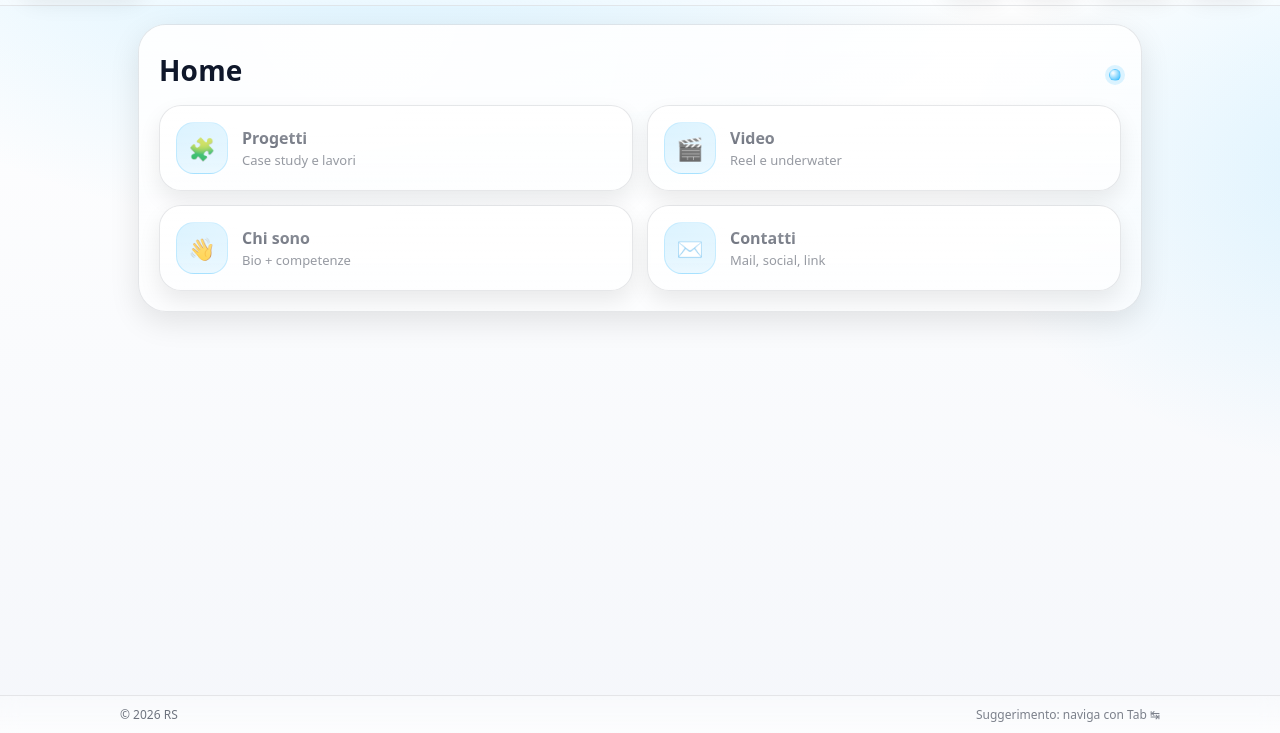
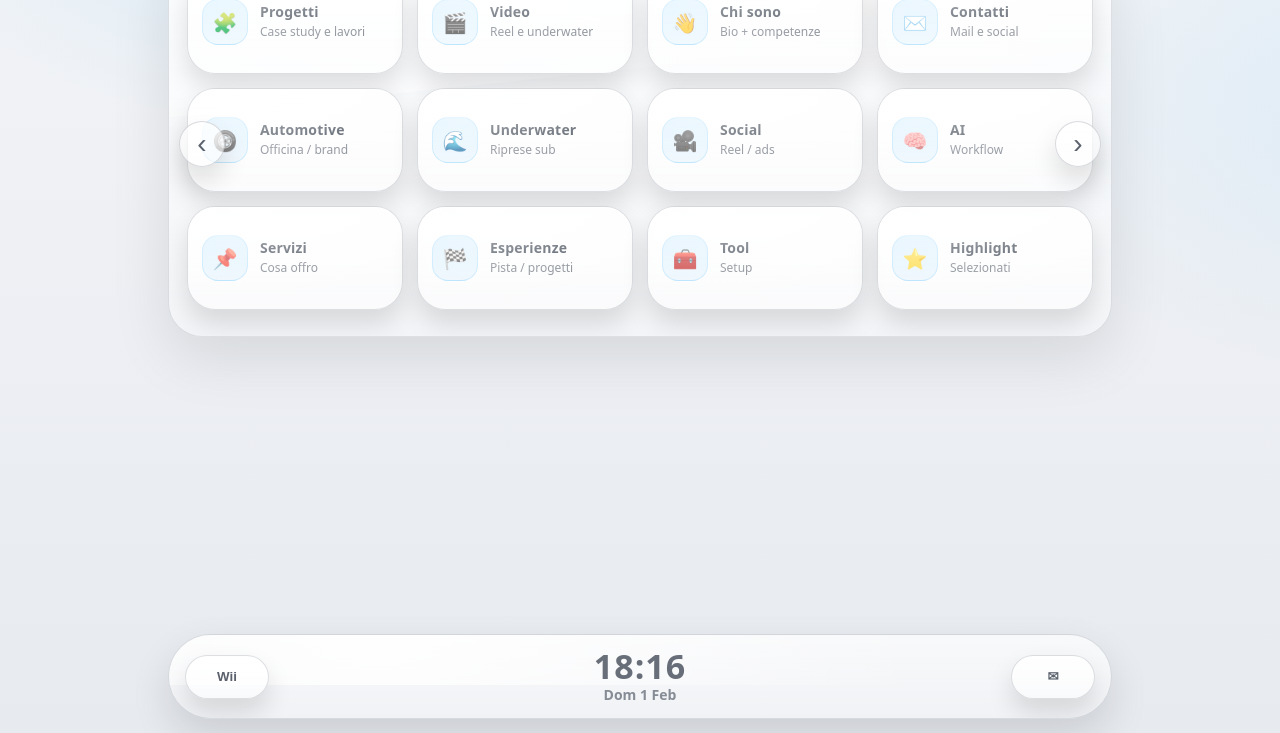
Before and after one commit to Velvet172/Portfolio_Valerio, a website built with Vite: page index.html in a window 1280 px wide. Shown: the part 67-800 px from the top of the page. Built offline with nearby package versions, Linux system fonts and the light colour scheme.

Commit message:
step 2: wii pointer with custom svg

```diff
--- a/index.html
+++ b/index.html
@@ -3,39 +3,44 @@
   <head>
     <meta charset="UTF-8" />
     <meta name="viewport" content="width=device-width, initial-scale=1.0" />
-    <title>VS Portfolio — Wii-ish UI</title>
+    <title>RS Portfolio — Wii-like</title>
   </head>
 
   <body>
-    <header class="topbar">
-      <div class="brand">VS Portfolio</div>
+    <main class="wii-shell">
+      <section class="wii-board" aria-label="Menu canali">
+        <div class="wii-grid" id="grid" aria-label="Canali"></div>
 
-      <nav class="nav">
-        <button class="pill" data-route="home">Home</button>
-        <button class="pill" data-route="works">Lavori</button>
-        <button class="pill" data-route="about">Chi sono</button>
-        <button class="pill" data-route="contact">Contatti</button>
-      </nav>
-    </header>
+        <button class="wii-arrow wii-arrow-left" id="prevPage" aria-label="Pagina precedente">
+          ‹
+        </button>
+        <button class="wii-arrow wii-arrow-right" id="nextPage" aria-label="Pagina successiva">
+          ›
+        </button>
+      </section>
 
-    <main class="shell">
-      <section class="panel" id="view">
-        <div class="titleRow">
-          <h1 id="viewTitle">Home</h1>
-          <div class="statusDot" title="Online"></div>
+      <footer class="wii-bar" aria-label="Barra inferiore">
+        <button class="wii-pill" id="btnLeft" type="button" aria-label="Pulsante sinistro">
+          Wii
+        </button>
+
+        <div class="wii-clock">
+          <div class="wii-time" id="time">--:--</div>
+          <div class="wii-date" id="date">---</div>
         </div>
 
-        <div class="grid" id="grid"></div>
-      </section>
+        <button class="wii-pill" id="btnRight" type="button" aria-label="Pulsante destro">
+          ✉︎
+        </button>
+      </footer>
     </main>
 
-    <footer class="footer">
-      <div class="footerInner">
-        <span>© <span id="year"></span> RS</span>
-        <span class="hint">Suggerimento: naviga con Tab ↹</span>
-      </div>
-    </footer>
+    <div id="wiiPointer" class="wii-pointer" aria-hidden="true"></div>
 
     <script type="module" src="/src/main.js"></script>
   </body>
+    <div id="wiiPointer" class="wii-pointer" aria-hidden="true"></div>
+  <script type="module" src="/src/main.js"></script>
+</body>
+
 </html>
--- a/src/main.js
+++ b/src/main.js
@@ -1,61 +1,61 @@
 import "./style.css";
 
-document.getElementById("year").textContent = new Date().getFullYear();
+const grid = document.getElementById("grid");
+const timeEl = document.getElementById("time");
+const dateEl = document.getElementById("date");
+const prevBtn = document.getElementById("prevPage");
+const nextBtn = document.getElementById("nextPage");
 
-const title = document.getElementById("viewTitle");
-const grid = document.getElementById("grid");
+const pages = [
+  [
+    { icon: "🧩", t: "Progetti", s: "Case study e lavori", href: "#projects" },
+    { icon: "🎬", t: "Video", s: "Reel e underwater", href: "#videos" },
+    { icon: "👋", t: "Chi sono", s: "Bio + competenze", href: "#about" },
+    { icon: "✉️", t: "Contatti", s: "Mail e social", href: "#contact" },
 
-const routes = {
-  home: {
-    title: "Home",
-    tiles: [
-      { icon: "🧩", t: "Progetti", s: "Case study e lavori", href: "#works" },
-      { icon: "🎬", t: "Video", s: "Reel e underwater", href: "#videos" },
-      { icon: "👋", t: "Chi sono", s: "Bio + competenze", href: "#about" },
-      { icon: "✉️", t: "Contatti", s: "Mail, social, link", href: "#contact" },
-    ],
-  },
-  works: {
-    title: "Lavori",
-    tiles: [
-      { icon: "🛞", t: "Automotive", s: "Officina / brand / contenuti", href: "#work-1" },
-      { icon: "🌊", t: "Underwater", s: "Riprese e progetti sub", href: "#work-2" },
-      { icon: "🎥", t: "Social", s: "Vertical video, ads, reel", href: "#work-3" },
-      { icon: "🧠", t: "AI & Processi", s: "Automazioni e workflow", href: "#work-4" },
-    ],
-  },
-  about: {
-    title: "Chi sono",
-    tiles: [
-      { icon: "🧭", t: "Profilo", s: "Cosa faccio e come lavoro", href: "#bio" },
-      { icon: "🧰", t: "Competenze", s: "Tool e specialità", href: "#skills" },
-      { icon: "🏁", t: "Esperienze", s: "Pista, workshop, progetti", href: "#exp" },
-      { icon: "📌", t: "Valori", s: "Qualità, precisione, stile", href: "#values" },
-    ],
-  },
-  contact: {
-    title: "Contatti",
-    tiles: [
-      { icon: "📩", t: "Email", s: "Scrivimi", href: "mailto:hello@example.com" },
-      { icon: "📸", t: "Instagram", s: "DM e portfolio", href: "#ig" },
-      { icon: "▶️", t: "YouTube", s: "Video lunghi", href: "#yt" },
-      { icon: "💬", t: "WhatsApp", s: "Messaggio veloce", href: "#wa" },
-    ],
-  },
-};
+    { icon: "🛞", t: "Automotive", s: "Officina / brand", href: "#auto" },
+    { icon: "🌊", t: "Underwater", s: "Riprese sub", href: "#underwater" },
+    { icon: "🎥", t: "Social", s: "Reel / ads", href: "#social" },
+    { icon: "🧠", t: "AI", s: "Workflow", href: "#ai" },
 
-function render(routeKey) {
-  const r = routes[routeKey] ?? routes.home;
-  title.textContent = r.title;
+    { icon: "📌", t: "Servizi", s: "Cosa offro", href: "#services" },
+    { icon: "🏁", t: "Esperienze", s: "Pista / progetti", href: "#exp" },
+    { icon: "🧰", t: "Tool", s: "Setup", href: "#tools" },
+    { icon: "⭐️", t: "Highlight", s: "Selezionati", href: "#high" },
+  ],
+  [
+    { icon: "📷", t: "Galleria", s: "Foto e frame", href: "#gallery" },
+    { icon: "🗂️", t: "Archivio", s: "Lavori passati", href: "#archive" },
+    { icon: "📝", t: "Blog", s: "Note e making-of", href: "#blog" },
+    { icon: "📍", t: "Dove sono", s: "Roma / contatti", href: "#where" },
 
-  grid.innerHTML = r.tiles
+    { icon: "🤝", t: "Collaborazioni", s: "Brand / team", href: "#collab" },
+    { icon: "🎞️", t: "Showreel", s: "Best of", href: "#showreel" },
+    { icon: "📦", t: "Pacchetti", s: "Offerte", href: "#packs" },
+    { icon: "🔧", t: "Processo", s: "Come lavoro", href: "#process" },
+
+    { icon: "📩", t: "Newsletter", s: "Aggiornamenti", href: "#news" },
+    { icon: "🧭", t: "Mission", s: "Visione", href: "#mission" },
+    { icon: "🗓️", t: "Disponibilità", s: "Date", href: "#dates" },
+    { icon: "⚙️", t: "Impostazioni", s: "UI", href: "#settings" },
+  ],
+];
+
+let pageIndex = 0;
+
+function renderPage() {
+  const items = pages[pageIndex];
+
+  grid.innerHTML = items
     .map(
       (x) => `
-      <a class="tile" href="${x.href}">
-        <div class="tileIcon">${x.icon}</div>
-        <div class="tileText">
-          <div class="tileTitle">${x.t}</div>
-          <div class="tileSub">${x.s}</div>
+      <a class="wii-tile" href="${x.href}">
+        <div class="wii-tileContent">
+          <div class="wii-icon">${x.icon}</div>
+          <div>
+            <div class="wii-title">${x.t}</div>
+            <div class="wii-sub">${x.s}</div>
+          </div>
         </div>
       </a>
     `
@@ -63,8 +63,115 @@ function render(routeKey) {
     .join("");
 }
 
-document.querySelectorAll("[data-route]").forEach((btn) => {
-  btn.addEventListener("click", () => render(btn.dataset.route));
+function tickClock() {
+  const now = new Date();
+  const hh = String(now.getHours()).padStart(2, "0");
+  const mm = String(now.getMinutes()).padStart(2, "0");
+  timeEl.textContent = `${hh}:${mm}`;
+
+  const weekdays = ["Dom", "Lun", "Mar", "Mer", "Gio", "Ven", "Sab"];
+  const months = ["Gen", "Feb", "Mar", "Apr", "Mag", "Giu", "Lug", "Ago", "Set", "Ott", "Nov", "Dic"];
+  const dd = now.getDate();
+  const wd = weekdays[now.getDay()];
+  const mo = months[now.getMonth()];
+  dateEl.textContent = `${wd} ${dd} ${mo}`;
+}
+
+prevBtn.addEventListener("click", () => {
+  pageIndex = (pageIndex - 1 + pages.length) % pages.length;
+  renderPage();
 });
 
-render("home");
+nextBtn.addEventListener("click", () => {
+  pageIndex = (pageIndex + 1) % pages.length;
+  renderPage();
+});
+
+renderPage();
+tickClock();
+setInterval(tickClock, 1000);
+// --- Wii pointer (hand) ---
+const pointerEl = document.getElementById("wiiPointer");
+
+// posizione target (mouse) e posizione attuale (smussata)
+let tx = 0, ty = 0;
+let cx = 0, cy = 0;
+let visible = false;
+
+// per disattivare su touch / penna
+let lastPointerType = "mouse";
+
+function showPointer() {
+  if (!pointerEl) return;
+  if (!visible) {
+    visible = true;
+    pointerEl.style.opacity = "1";
+  }
+}
+
+function hidePointer() {
+  if (!pointerEl) return;
+  visible = false;
+  pointerEl.style.opacity = "0";
+}
+
+// smoothing (0.18 = abbastanza “Wii”)
+function animatePointer() {
+  cx += (tx - cx) * 0.18;
+  cy += (ty - cy) * 0.18;
+
+  // offset per far “puntare” l’indice un po’ più preciso
+  const offsetX = -10;
+  const offsetY = -4;
+
+
+  if (pointerEl) {
+    pointerEl.style.transform = `translate3d(${cx + offsetX}px, ${cy + offsetY}px, 0)`;
+  }
+  requestAnimationFrame(animatePointer);
+}
+requestAnimationFrame(animatePointer);
+
+window.addEventListener("pointermove", (e) => {
+  lastPointerType = e.pointerType || "mouse";
+
+  // se non è mouse, nascondi
+  if (lastPointerType !== "mouse") {
+    hidePointer();
+    return;
+  }
+
+  tx = e.clientX;
+  ty = e.clientY;
+  showPointer();
+});
+
+window.addEventListener("mouseleave", () => hidePointer());
+
+// hover su elementi cliccabili: tile, bottoni, frecce
+const hoverSelector = ".wii-tile, .wii-pill, .wii-arrow";
+
+function setHover(on) {
+  if (!pointerEl) return;
+  pointerEl.classList.toggle("is-hover", on);
+}
+
+document.addEventListener("pointerover", (e) => {
+  if (lastPointerType !== "mouse") return;
+  if (e.target && e.target.closest && e.target.closest(hoverSelector)) setHover(true);
+});
+
+document.addEventListener("pointerout", (e) => {
+  if (e.target && e.target.closest && e.target.closest(hoverSelector)) setHover(false);
+});
+
+// click feedback
+document.addEventListener("pointerdown", () => {
+  if (!pointerEl || lastPointerType !== "mouse") return;
+  pointerEl.classList.add("is-down");
+});
+
+document.addEventListener("pointerup", () => {
+  if (!pointerEl) return;
+  pointerEl.classList.remove("is-down");
+});
--- a/src/style.css
+++ b/src/style.css
@@ -1,15 +1,20 @@
 :root{
-  --bg: #f5f7fb;
-  --stroke: rgba(10,20,40,0.10);
-  --text: #0f172a;
-  --muted: rgba(15,23,42,0.60);
-  --accent: #2bb8ff;
+  --bg1:#f2f4f7;
+  --bg2:#e7eaef;
 
-  --r-xl: 28px;
-  --r-lg: 22px;
+  --tile:#f7f8fa;
+  --tile2:#eef1f5;
 
-  --shadow1: 0 10px 30px rgba(0,0,0,0.10);
-  --shadow2: 0 18px 40px rgba(0,0,0,0.14);
+  --stroke: rgba(20,30,50,.18);
+  --shadow: rgba(0,0,0,.18);
+  --glow: rgba(60,180,255,.28);
+
+  --text:#1a2433;
+  --muted: rgba(26,36,51,.62);
+  --accent:#2bb8ff;
+
+  --r: 22px;
+  --r2: 28px;
 }
 
 *{box-sizing:border-box}
@@ -18,186 +23,261 @@ html,body{height:100%}
 body{
   margin:0;
   font-family: ui-sans-serif, system-ui, -apple-system, Segoe UI, Roboto, Arial, sans-serif;
-  color:var(--text);
+  color: var(--text);
   background:
-    radial-gradient(1200px 700px at 30% -10%, rgba(43,184,255,0.22), transparent 55%),
-    radial-gradient(900px 600px at 110% 30%, rgba(43,184,255,0.16), transparent 50%),
-    linear-gradient(180deg, #ffffff, var(--bg));
+    radial-gradient(1000px 520px at 30% -10%, rgba(60,180,255,.18), transparent 55%),
+    radial-gradient(800px 520px at 110% 20%, rgba(60,180,255,.10), transparent 55%),
+    linear-gradient(180deg, var(--bg1), var(--bg2));
 }
 
-.topbar{
-  position: sticky;
-  top: 0;
-  z-index: 10;
-  padding: 18px 18px 10px;
+.wii-shell{
+  min-height: 100%;
+  display:flex;
+  flex-direction:column;
+  justify-content:space-between;
+  gap: 18px;
+  padding: 18px 18px 14px;
+  max-width: 980px;
+  margin: 0 auto;
+}
+
+.wii-board{
+  position: relative;
+  padding: 18px 18px 26px;
+  border-radius: 34px;
+  border: 1px solid rgba(20,30,50,.12);
+  background:
+    linear-gradient(180deg, rgba(255,255,255,.72), rgba(255,255,255,.40));
+  box-shadow: 0 20px 60px rgba(0,0,0,.10);
+  overflow: hidden;
+}
+
+.wii-board::before{
+  content:"";
+  position:absolute;
+  inset:-40% -10% auto -10%;
+  height: 70%;
+  background: radial-gradient(circle at 30% 30%, rgba(255,255,255,.92), transparent 60%);
+  transform: rotate(-6deg);
+  pointer-events:none;
+}
+
+.wii-grid{
+  display:grid;
+  grid-template-columns: repeat(4, minmax(0, 1fr));
+  gap: 14px;
+  position: relative;
+  z-index: 1;
+}
+
+.wii-tile{
+  height: 104px;
+  border-radius: var(--r2);
+  border: 1px solid rgba(20,30,50,.14);
+  background:
+    linear-gradient(180deg, rgba(255,255,255,.90), rgba(255,255,255,.55));
+  box-shadow:
+    0 14px 26px rgba(0,0,0,.12),
+    inset 0 1px 0 rgba(255,255,255,.85);
+  display:flex;
+  align-items:center;
+  justify-content:center;
+  text-decoration:none;
+  color: inherit;
+  position: relative;
+  overflow:hidden;
+  transition: transform .16s ease, box-shadow .16s ease, border-color .16s ease;
+}
+
+.wii-tile::after{
+  content:"";
+  position:absolute;
+  inset:0;
+  background: radial-gradient(520px 180px at 30% 0%, rgba(255,255,255,.92), transparent 55%);
+  opacity: .9;
+  pointer-events:none;
+}
+
+.wii-tile:hover{
+  transform: translateY(-3px);
+  border-color: rgba(60,180,255,.35);
+  box-shadow:
+    0 18px 36px rgba(0,0,0,.16),
+    inset 0 1px 0 rgba(255,255,255,.90);
+}
+
+.wii-tile:focus{
+  outline:none;
+  border-color: rgba(60,180,255,.80);
+  box-shadow:
+    0 0 0 5px var(--glow),
+    0 18px 36px rgba(0,0,0,.16),
+    inset 0 1px 0 rgba(255,255,255,.90);
+}
+
+.wii-tileContent{
+  display:flex;
+  gap: 12px;
+  align-items:center;
+  padding: 14px;
+  width: 100%;
+}
+
+.wii-icon{
+  width: 46px;
+  height: 46px;
+  border-radius: 16px;
+  display:grid;
+  place-items:center;
+  font-size: 20px;
+  background: linear-gradient(180deg, rgba(60,180,255,.22), rgba(60,180,255,.08));
+  border: 1px solid rgba(60,180,255,.24);
+}
+
+.wii-title{
+  font-weight: 800;
+  font-size: 14px;
+  letter-spacing: .2px;
+  line-height: 1.1;
+}
+
+.wii-sub{
+  margin-top: 4px;
+  font-size: 12px;
+  color: var(--muted);
+}
+
+.wii-arrow{
+  position:absolute;
+  top: 50%;
+  transform: translateY(-50%);
+  width: 46px;
+  height: 46px;
+  border-radius: 999px;
+  border: 1px solid rgba(20,30,50,.16);
+  background: linear-gradient(180deg, rgba(255,255,255,.82), rgba(255,255,255,.50));
+  box-shadow: 0 14px 26px rgba(0,0,0,.12);
+  cursor:pointer;
+  z-index: 2;
+  display:grid;
+  place-items:center;
+  font-size: 28px;
+  color: rgba(26,36,51,.72);
+  transition: transform .16s ease, box-shadow .16s ease, border-color .16s ease;
+}
+
+.wii-arrow:hover{
+  transform: translateY(-50%) scale(1.05);
+  border-color: rgba(60,180,255,.35);
+}
+
+.wii-arrow-left{ left: 10px; }
+.wii-arrow-right{ right: 10px; }
+
+.wii-bar{
+  position: relative;
+  border-radius: 999px;
+  padding: 14px 16px;
+  border: 1px solid rgba(20,30,50,.14);
+  background: linear-gradient(180deg, rgba(255,255,255,.70), rgba(255,255,255,.40));
+  box-shadow: 0 18px 40px rgba(0,0,0,.12);
   display:flex;
   align-items:center;
   justify-content:space-between;
-  gap:12px;
-  backdrop-filter: blur(10px);
-  background: linear-gradient(180deg, rgba(255,255,255,0.75), rgba(255,255,255,0.35));
-  border-bottom: 1px solid var(--stroke);
-}
-
-.brand{
-  font-weight: 700;
-  letter-spacing: 0.4px;
-  padding: 10px 14px;
-  border-radius: 999px;
-  background: linear-gradient(180deg, rgba(255,255,255,0.9), rgba(255,255,255,0.55));
-  box-shadow: 0 8px 22px rgba(0,0,0,0.08);
-  border: 1px solid var(--stroke);
-}
-
-.nav{
-  display:flex;
-  gap:10px;
-  flex-wrap:wrap;
-  justify-content:flex-end;
-}
-
-.pill{
-  appearance:none;
-  border: 1px solid var(--stroke);
-  background: linear-gradient(180deg, rgba(255,255,255,0.85), rgba(255,255,255,0.50));
-  padding: 10px 14px;
-  border-radius: 999px;
-  color: var(--text);
-  box-shadow: 0 10px 22px rgba(0,0,0,0.08);
-  cursor:pointer;
-  transition: transform .18s ease, box-shadow .18s ease, border-color .18s ease;
-}
-.pill:hover{ transform: translateY(-2px); box-shadow: var(--shadow2); }
-.pill:focus{
-  outline:none;
-  border-color: rgba(43,184,255,0.7);
-  box-shadow: 0 0 0 4px rgba(43,184,255,0.18), var(--shadow1);
-}
-
-.shell{
-  max-width: 1040px;
-  margin: 18px auto 60px;
-  padding: 0 18px;
-}
-
-.panel{
-  border-radius: var(--r-xl);
-  border: 1px solid var(--stroke);
-  background: linear-gradient(180deg, rgba(255,255,255,0.78), rgba(255,255,255,0.48));
-  box-shadow: var(--shadow1);
-  padding: 20px;
-  position: relative;
+  gap: 14px;
   overflow:hidden;
 }
 
-.panel::before{
+.wii-bar::before{
   content:"";
   position:absolute;
-  inset: -40% -20% auto -20%;
-  height: 70%;
-  background: radial-gradient(circle at 30% 30%, rgba(255,255,255,0.9), transparent 60%);
-  transform: rotate(-8deg);
+  inset:-60% -20% auto -20%;
+  height: 120%;
+  background: radial-gradient(circle at 30% 30%, rgba(255,255,255,.92), transparent 60%);
   pointer-events:none;
 }
 
-.titleRow{
-  display:flex;
-  align-items:center;
-  justify-content:space-between;
-  gap:10px;
+.wii-pill{
   position: relative;
+  z-index: 1;
+  height: 44px;
+  min-width: 84px;
+  padding: 0 16px;
+  border-radius: 999px;
+  border: 1px solid rgba(20,30,50,.14);
+  background: linear-gradient(180deg, rgba(255,255,255,.92), rgba(255,255,255,.56));
+  box-shadow: 0 14px 26px rgba(0,0,0,.12);
+  cursor:pointer;
+  font-weight: 700;
+  color: rgba(26,36,51,.72);
 }
 
-h1{
-  margin: 6px 0 16px;
-  font-size: 28px;
-  letter-spacing: 0.2px;
+.wii-clock{
+  position: relative;
+  z-index: 1;
+  display:flex;
+  flex-direction:column;
+  align-items:center;
+  justify-content:center;
+  gap: 2px;
+  min-width: 160px;
 }
 
-.statusDot{
-  width: 12px;
-  height: 12px;
-  border-radius: 99px;
-  background: radial-gradient(circle at 30% 30%, #ffffff, var(--accent));
-  box-shadow: 0 0 0 4px rgba(43,184,255,0.16);
-  border: 1px solid rgba(43,184,255,0.25);
+.wii-time{
+  font-weight: 900;
+  letter-spacing: 1px;
+  font-size: 34px;
+  color: rgba(26,36,51,.65);
+  line-height: 1;
 }
 
-.grid{
-  display:grid;
-  grid-template-columns: repeat(2, minmax(0, 1fr));
-  gap: 14px;
+.wii-date{
+  font-size: 14px;
+  color: rgba(26,36,51,.50);
+  font-weight: 700;
 }
 
-.tile{
-  display:flex;
-  gap: 14px;
-  align-items:center;
-  padding: 16px 16px;
-  border-radius: var(--r-lg);
-  border: 1px solid var(--stroke);
-  text-decoration:none;
-  color: inherit;
-  background: linear-gradient(180deg, rgba(255,255,255,0.92), rgba(255,255,255,0.55));
-  box-shadow: 0 10px 22px rgba(0,0,0,0.08);
-  transition: transform .18s ease, box-shadow .18s ease, border-color .18s ease;
-  position:relative;
-  overflow:hidden;
+@media (max-width: 900px){
+  .wii-grid{ grid-template-columns: repeat(3, minmax(0, 1fr)); }
+}
+@media (max-width: 620px){
+  .wii-grid{ grid-template-columns: repeat(2, minmax(0, 1fr)); }
+  .wii-time{ font-size: 30px; }
+}
+/* --- Wii pointer (custom SVG file) --- */
+body,
+a,
+button {
+  cursor: none;
 }
 
-.tile::after{
-  content:"";
-  position:absolute;
-  inset: 0;
-  background: radial-gradient(500px 160px at 30% 0%, rgba(255,255,255,0.9), transparent 55%);
-  opacity: .85;
-  pointer-events:none;
+.wii-pointer {
+  position: fixed;
+  left: 0;
+  top: 0;
+
+  width: 31px;
+  height: 46px;
+
+  z-index: 9999;
+  pointer-events: none;
+
+  transform: translate3d(-100px, -100px, 0);
+  will-change: transform;
+
+  filter: drop-shadow(0 10px 14px rgba(0, 0, 0, 0.18));
+  opacity: 0;
+  transition: opacity 120ms ease;
 }
 
-.tile:hover{
-  transform: translateY(-3px);
-  box-shadow: var(--shadow2);
-  border-color: rgba(43,184,255,0.35);
-}
-.tile:focus{
-  outline:none;
-  border-color: rgba(43,184,255,0.7);
-  box-shadow: 0 0 0 4px rgba(43,184,255,0.18), var(--shadow1);
+.wii-pointer::before {
+  content: "";
+  position: absolute;
+  inset: 0;
+  background: url("/pointer.svg") center / contain no-repeat;
 }
 
-.tileIcon{
-  width: 52px; height: 52px;
-  border-radius: 18px;
-  display:grid;
-  place-items:center;
-  font-size: 22px;
-  background: linear-gradient(180deg, rgba(43,184,255,0.28), rgba(43,184,255,0.10));
-  border: 1px solid rgba(43,184,255,0.25);
+/* opzionale: “più presente” quando sei sopra qualcosa di cliccabile */
+.wii-pointer.is-hover {
+  filter: drop-shadow(0 12px 18px rgba(0, 0, 0, 0.22));
 }
-
-.tileTitle{ font-weight: 700; font-size: 16px; }
-.tileSub{ color: var(--muted); font-size: 13px; margin-top: 2px; }
-
-.footer{
-  position: fixed;
-  left:0; right:0; bottom:0;
-  padding: 10px 18px;
-  border-top: 1px solid var(--stroke);
-  background: linear-gradient(180deg, rgba(255,255,255,0.32), rgba(255,255,255,0.72));
-  backdrop-filter: blur(10px);
-}
-.footerInner{
-  max-width: 1040px;
-  margin: 0 auto;
-  display:flex;
-  align-items:center;
-  justify-content:space-between;
-  color: var(--muted);
-  font-size: 12px;
-}
-.hint{ opacity:.9; }
-
-@media (max-width: 720px){
-  .grid{ grid-template-columns: 1fr; }
-  h1{ font-size: 24px; }
-}
```
Also changed, not shown: public/pointer.svg (added).
